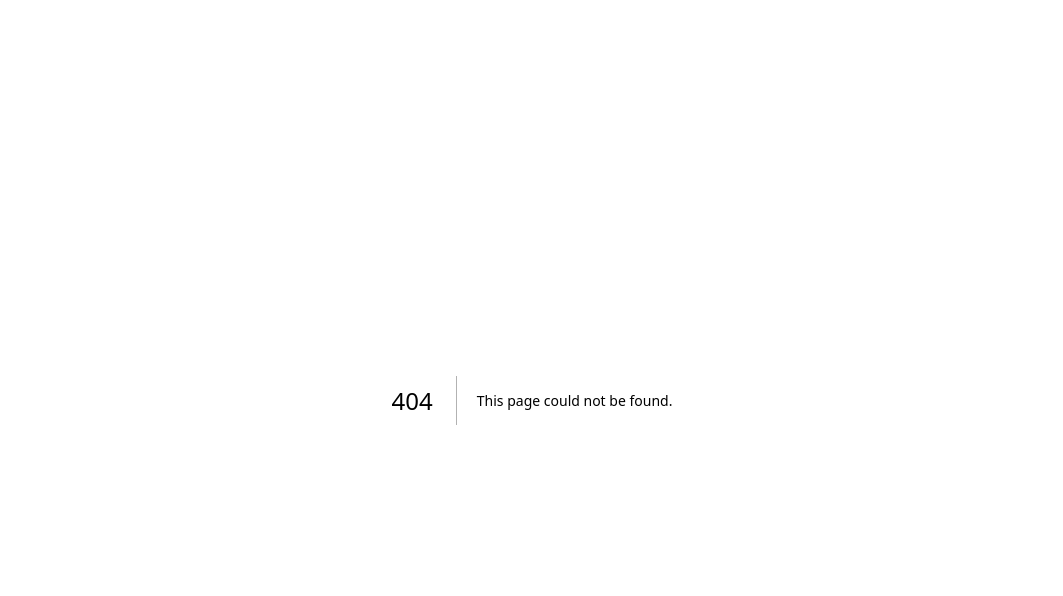
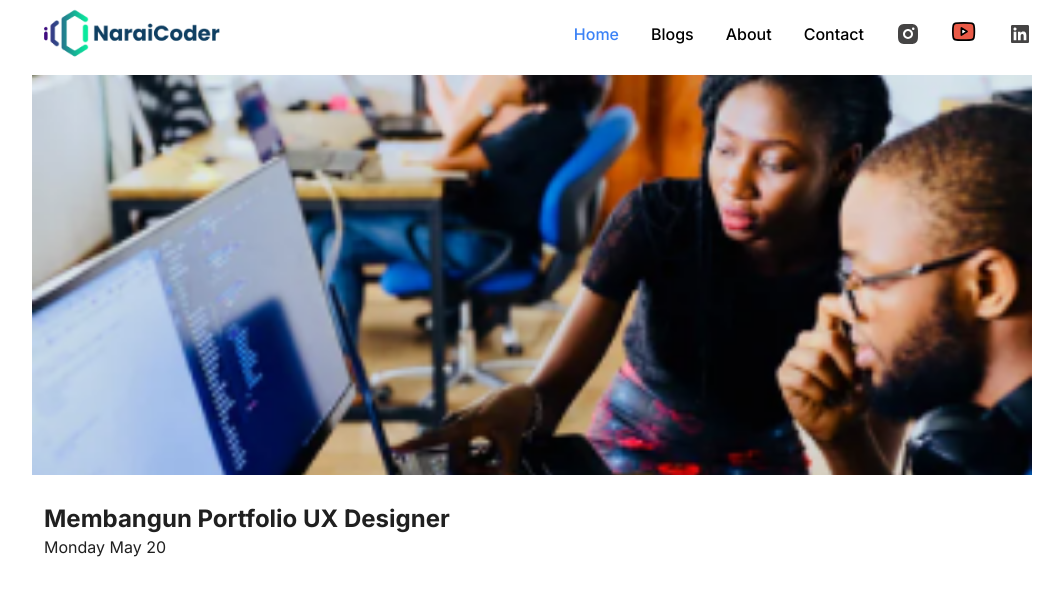
Before and after one commit to Narai-Coder-Projects/web-revamp-naraicoder-fe, a Next.js app: page /blog/1 in a window 1280 px wide. Before the commit this address had no page. Shown: the top 596 px of the page, without its empty margins (108-1171 px from the left). Built offline with nearby package versions, Linux system fonts and the light colour scheme.

Commit message:
fix[#21]: fixing member

```diff
--- a/src/app/about/page.tsx
+++ b/src/app/about/page.tsx
@@ -50,9 +50,8 @@ const about = () => {
                     </div>
                     <Image alt="#" className="hidden md:flex" src={ImgAboutHero} width={500} height={250} />
                 </section>
-
-                <section className="w-full my-3">
-                    <h1 className="font-bold text-[16px] sm:text-[32px] md:text-[20px] mb-1">Member</h1>
+                <section className="w-full my-3 flex flex-col justify-between items-center">
+                    <h1 className="font-bold text-[16px] sm:text-[32px] md:text-[28px] mb-1">Member</h1>
                     <div className="lg:w-[1000px] grid grid-cols-2 sm:grid-cols-3 md:grid-cols-4 gap-3 md:justify-between justify-around">
                         {
                             datas.map((data, key) => (
--- /dev/null
+++ b/src/app/blog/[slug]/page.tsx
@@ -0,0 +1,25 @@
+import { Navbar } from "@/app/components/Molecules"
+import Image from "next/image"
+// import { ImgAboutHero } from "../../../../public/images"
+import img from "../../../../public/card-panel-left-2.png"
+
+const page = () => {
+    return (
+        <>
+            <Navbar />
+            <div className="flex flex-col  justify-center items-center mt-[70px] md:mt-[75px]">
+                <div className=" lg:w-[1000px] h-[200px] sm:h-[300px] md:h-[350px] lg:h-[400px] w-full">
+                    <Image className="object-cover h-full w-full" alt="#" src={img} width={1000} height={200} />
+                </div>
+                <div className="mt-3 px-3 sm:mt-4 md:mt-6 lg:mt-7 lg:w-[1000px]  w-full">
+                    <div className="flex flex-col">
+                        <h1 className="font-bold text-base sm:text-lg md:text-2xl">Membangun Portfolio UX Designer</h1>
+                        <p className="text-xs sm:text-base">Monday  May 20</p>
+                    </div>
+                </div>
+
+            </div>
+        </>
+    )
+}
+export default page
--- /dev/null
+++ b/src/app/blog/page.tsx
@@ -0,0 +1,6 @@
+const page = () => {
+    return (
+        <div>Blog</div>
+    )
+}
+export default page
--- a/src/app/components/Molecules/Navbar/index.tsx
+++ b/src/app/components/Molecules/Navbar/index.tsx
@@ -29,7 +29,7 @@ const Navbar = () => {
           <div className="hidden lg:flex ">
             <ul className="font-medium flex flex-col p-4 lg:p-0 mt-4 border rounded-lg  lg:flex-row lg:space-x-8  lg:mt-0 lg:border-0 lg:bg-white">
               <BasicButton active={true}>Home</BasicButton>
-              <BasicButton active={false}>Articles</BasicButton>
+              <BasicButton active={false}>Blogs</BasicButton>
               <BasicButton active={false} href="/about">About</BasicButton>
               <BasicButton active={false}>Contact</BasicButton>
               {
```
